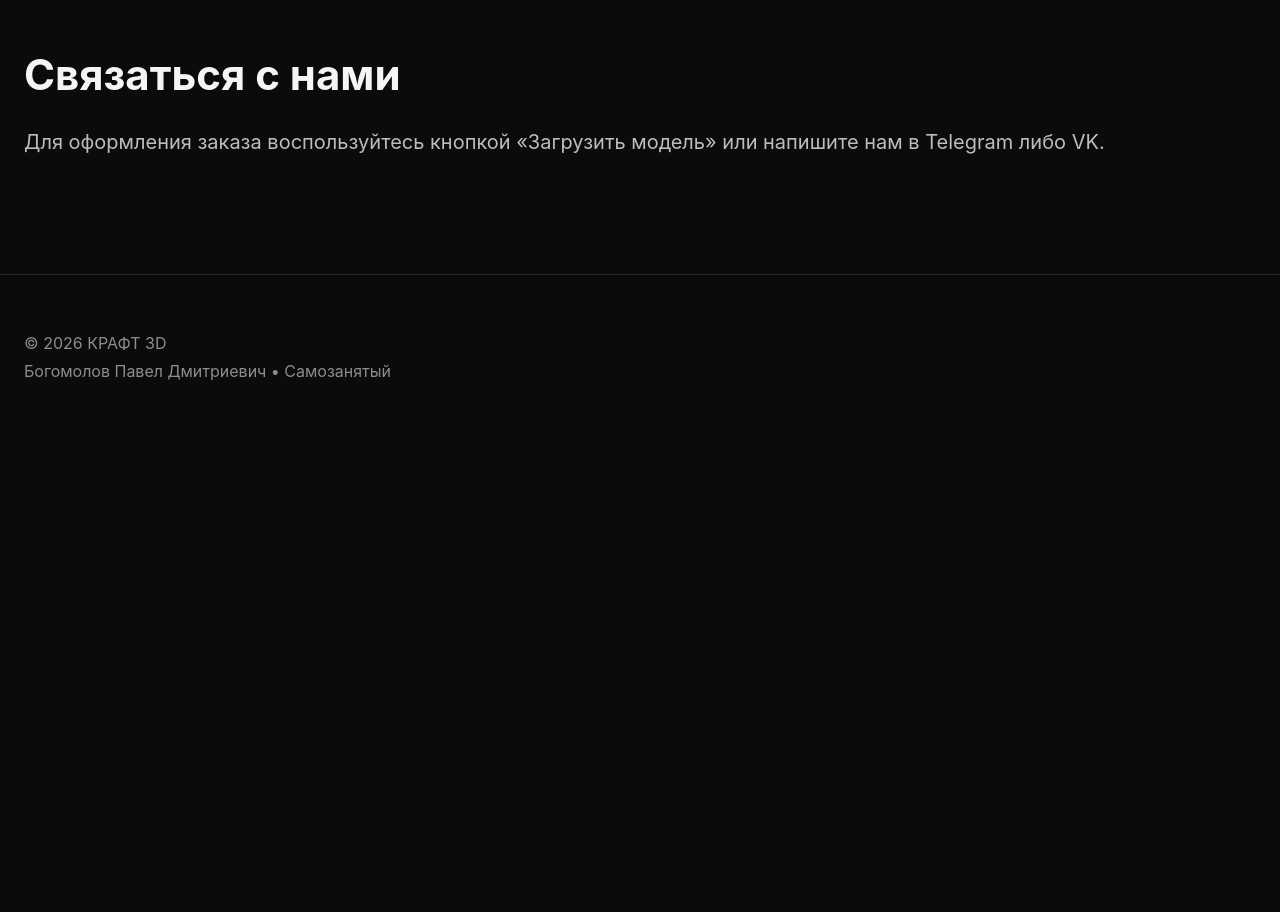
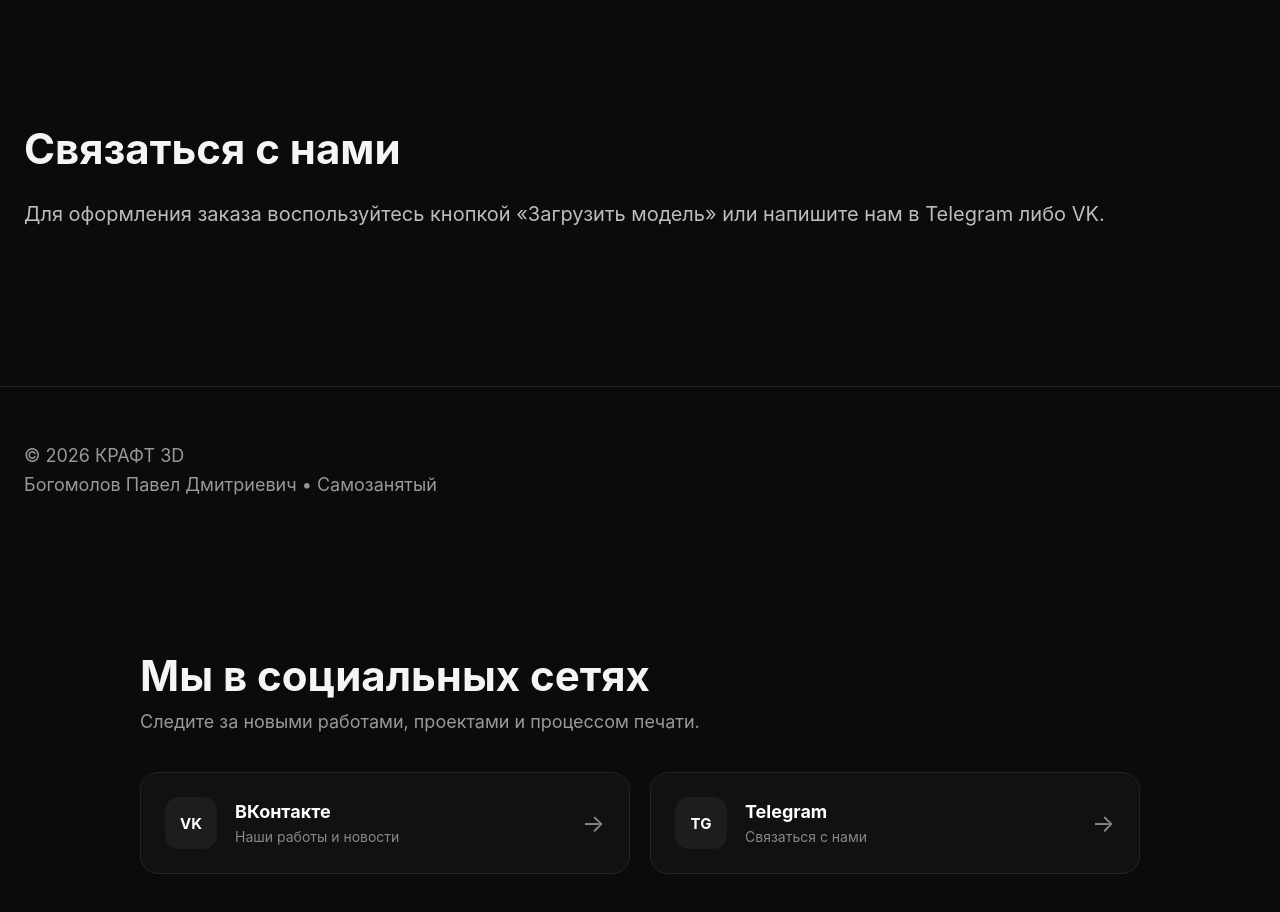
Before and after one commit to Kibertek/kraft-3D, a React (Vite) app in the folder frontend/: page / in a window 1280 px wide. Shown: the part 1800-2712 px from the top of the page. Before the commit the page ends 2239 px from the top, so only its background shows below. Built offline with nearby package versions, Linux system fonts and the light colour scheme.

Commit message:
modified:   frontend/src/App.tsx 	new file:   frontend/src/components/SocialLinks/SocialLinks.module.scss 	new file:   frontend/src/components/SocialLinks/SocialLinks.tsx

```diff
--- a/frontend/src/App.tsx
+++ b/frontend/src/App.tsx
@@ -1,11 +1,13 @@
 import Header from "@components/Header/Header";
 import Main from "@components/Main/Main";
+import SocialLinks from "@components/SocialLinks/SocialLinks";
 
 function App() {
   return (
     <>
       <Header />
       <Main />
+      <SocialLinks />
     </>
   );
 }
--- /dev/null
+++ b/frontend/src/components/SocialLinks/SocialLinks.module.scss
@@ -0,0 +1,107 @@
+.social {
+  padding: 100px 20px;
+}
+
+.container {
+  max-width: 1000px;
+  margin: 0 auto;
+}
+
+h2 {
+  margin: 0 0 12px;
+  font-size: 42px;
+  line-height: 1.1;
+}
+
+p {
+  margin: 0 0 40px;
+  color: #999;
+  font-size: 18px;
+}
+
+.links {
+  display: grid;
+  grid-template-columns: repeat(2, 1fr);
+  gap: 20px;
+}
+
+.link {
+  display: flex;
+  align-items: center;
+  gap: 18px;
+
+  padding: 24px;
+
+  color: #fff;
+  text-decoration: none;
+
+  background: #111;
+  border: 1px solid #252525;
+  border-radius: 18px;
+
+  transition:
+    transform 0.25s ease,
+    border-color 0.25s ease,
+    background 0.25s ease;
+}
+
+.link:hover {
+  transform: translateY(-4px);
+  border-color: #444;
+  background: #151515;
+}
+
+.icon {
+  display: flex;
+  align-items: center;
+  justify-content: center;
+
+  width: 52px;
+  height: 52px;
+
+  flex-shrink: 0;
+
+  border-radius: 14px;
+
+  background: #1d1d1d;
+
+  font-weight: 700;
+  font-size: 15px;
+}
+
+.link strong {
+  display: block;
+  margin-bottom: 4px;
+  font-size: 18px;
+}
+
+.link small {
+  color: #888;
+  font-size: 14px;
+}
+
+.arrow {
+  margin-left: auto;
+  color: #888;
+  font-size: 24px;
+
+  transition: transform 0.25s ease;
+}
+
+.link:hover .arrow {
+  transform: translateX(5px);
+}
+
+@media (max-width: 700px) {
+  .social {
+    padding: 70px 20px;
+  }
+
+  h2 {
+    font-size: 32px;
+  }
+
+  .links {
+    grid-template-columns: 1fr;
+  }
+}
--- /dev/null
+++ b/frontend/src/components/SocialLinks/SocialLinks.tsx
@@ -0,0 +1,51 @@
+import styles from "./SocialLinks.module.scss";
+
+function SocialLinks() {
+  return (
+    <section className={styles.social}>
+      <div className={styles.container}>
+        <h2>Мы в социальных сетях</h2>
+
+        <p>
+          Следите за новыми работами, проектами и процессом печати.
+        </p>
+
+        <div className={styles.links}>
+          <a
+            href="https://vk.com/"
+            target="_blank"
+            rel="noopener noreferrer"
+            className={styles.link}
+          >
+            <span className={styles.icon}>VK</span>
+
+            <span>
+              <strong>ВКонтакте</strong>
+              <small>Наши работы и новости</small>
+            </span>
+
+            <span className={styles.arrow}>→</span>
+          </a>
+
+          <a
+            href="https://t.me/"
+            target="_blank"
+            rel="noopener noreferrer"
+            className={styles.link}
+          >
+            <span className={styles.icon}>TG</span>
+
+            <span>
+              <strong>Telegram</strong>
+              <small>Связаться с нами</small>
+            </span>
+
+            <span className={styles.arrow}>→</span>
+          </a>
+        </div>
+      </div>
+    </section>
+  );
+}
+
+export default SocialLinks;
```
